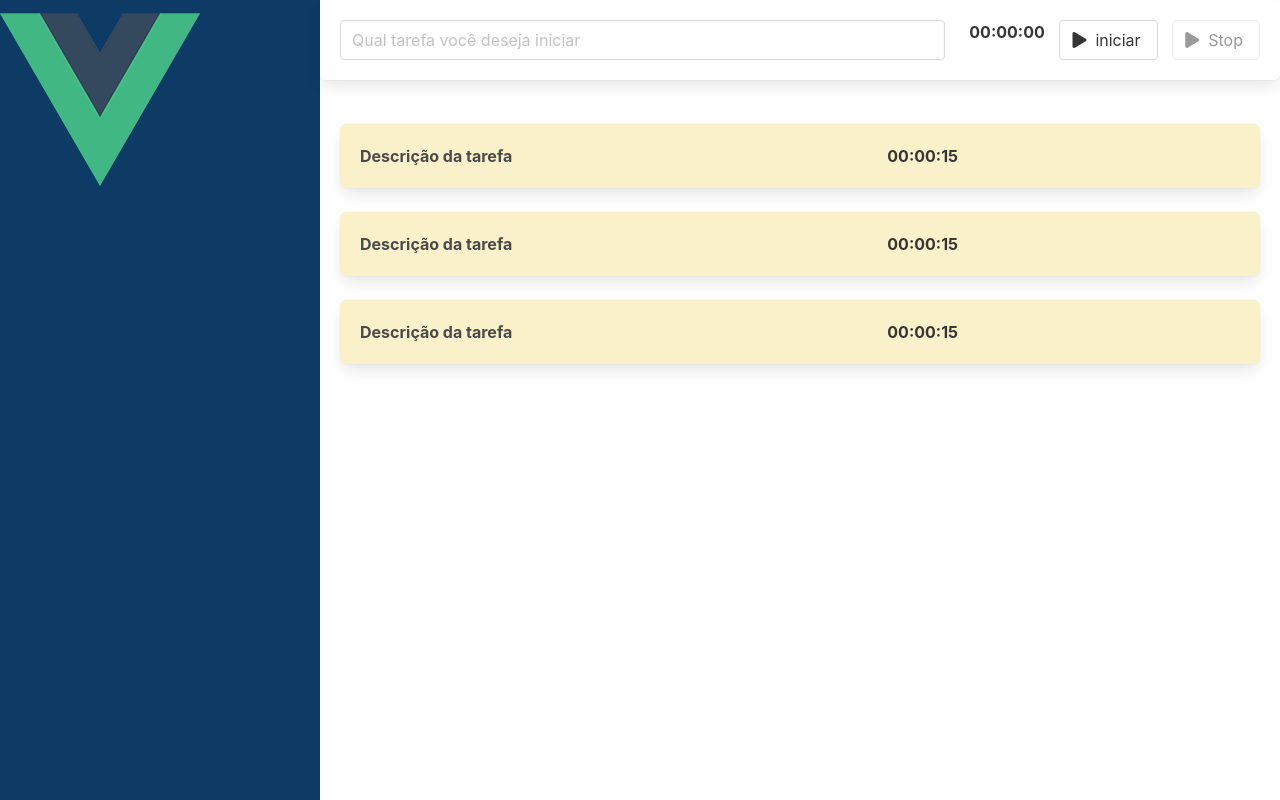
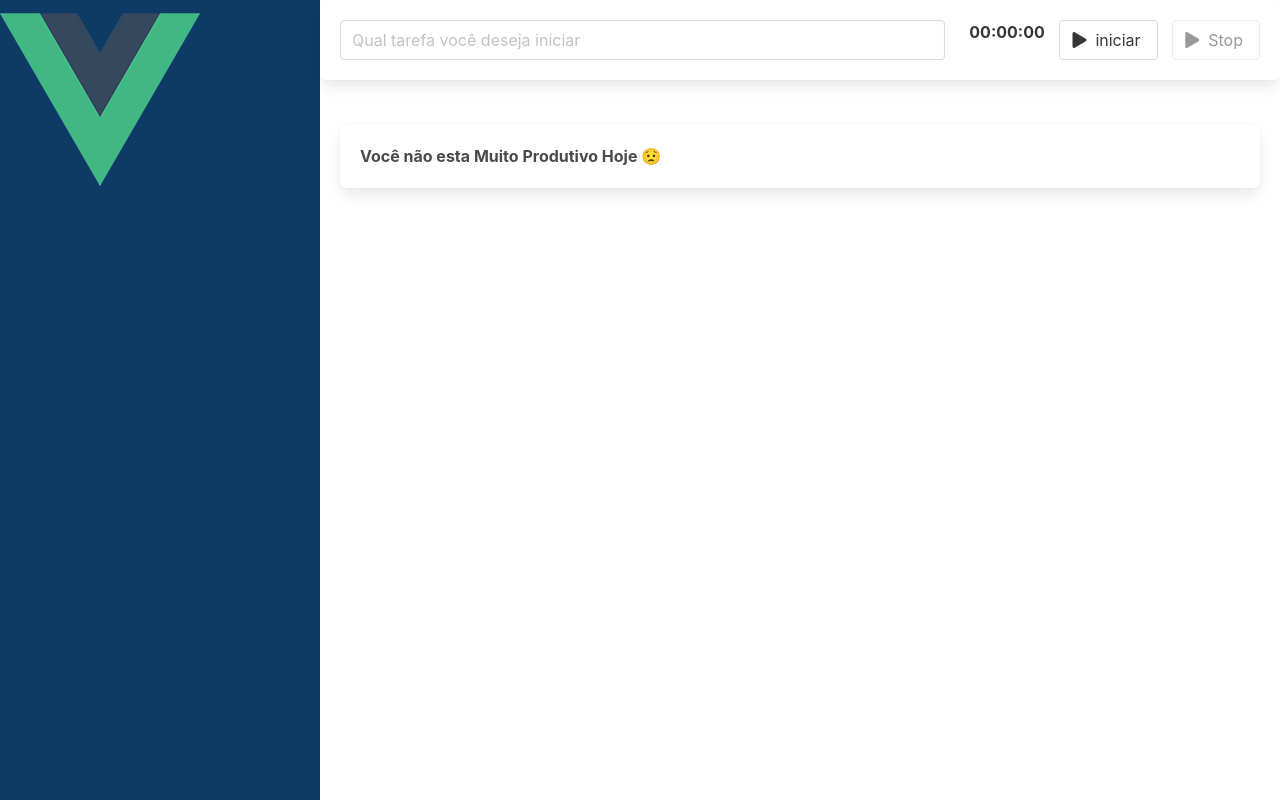
Before and after one commit to Cr-collab/alura-tracker, a Vue app: page / in a window 1280 px wide. Built offline with nearby package versions, Linux system fonts and the light colour scheme.

Commit message:
renderixou nossa lista de tarefas, criamos um valor padrão caso a lista não tenha uma descrição , fixemos também em caso de nçao ter neuma lista mostar uma task dizendo que não estamos produtivos hoje

```diff
--- a/src/App.vue
+++ b/src/App.vue
@@ -19,11 +19,16 @@
     </div>
     <!-- cada div são uma porção   -->
     <div class="column is-three-quarter">
-      <Formulario />
+      <Formulario @aoSalvarTarefa="salvarTarefa" />
       <div class="lista">
-        <Tarefa />
-        <Tarefa />
-        <Tarefa />
+        <Tarefa
+          v-for="(tarefa, index) in tarefas"
+          :key="index"
+          :tarefa="tarefa"
+        />
+        <Box v-if="listaEstaVazia">
+          Você não esta Muito Produtivo Hoje 😟
+        </Box>
       </div>
     </div>
   </main>
@@ -34,7 +39,9 @@
 
 import BarraLateral from '../src/components/BarraLateral.vue'
 import Formulario from './components/Formulario.vue'
+import ITarefa from './components/interface/ITarefa'
 import Tarefa from './components/Tarefa.vue'
+import Box from './components/Box.vue'
 
 export default defineComponent({
   name: 'App',
@@ -42,6 +49,22 @@
     BarraLateral,
     Formulario,
     Tarefa,
+    Box,
+  },
+  data() {
+    return {
+      tarefas: [] as ITarefa[],
+    }
+  },
+  methods: {
+    salvarTarefa(tarefa: ITarefa) {
+      this.tarefas.push(tarefa)
+    },
+  },
+  computed: {
+    listaEstaVazia(): boolean {
+      return this.tarefas.length === 0
+    },
   },
 })
 </script>
--- /dev/null
+++ b/src/components/Box.vue
@@ -0,0 +1,15 @@
+<template>
+  <div class="box has-text-weight-bold">
+    <slot></slot>
+  </div>
+</template>
+//
+<script lang="ts">
+import { defineComponent } from 'vue'
+
+export default defineComponent({
+  name: 'Box',
+})
+</script>
+
+<style scoped></style>
--- a/src/components/Formulario.vue
+++ b/src/components/Formulario.vue
@@ -25,6 +25,7 @@
 import Temporizador from './Temporizador.vue'
 export default defineComponent({
   name: 'Formulario',
+  emits: ['aoSalvarTarefa'],
   data() {
     return {
       descricao: '',
@@ -35,8 +36,10 @@
   },
   methods: {
     finalizarTarefa(tempoDecorrido: number): void {
-      console.log('Tempos da Tarefa :', tempoDecorrido)
-      console.log('Descrição da Tarefa :', this.descricao)
+      this.$emit('aoSalvarTarefa', {
+        duracaoEmSegundos: tempoDecorrido,
+        descricao: this.descricao,
+      })
 
       this.descricao = ''
     },
--- a/src/components/Tarefa.vue
+++ b/src/components/Tarefa.vue
@@ -1,25 +1,34 @@
 <template>
-  <div class="box has-text-weight-bold">
+  <Box>
     <div class="columns">
       <div class="column is-7">
-        Descrição da tarefa
+        {{ tarefa.descricao || 'Descrição do Item' }}
       </div>
       <div class="column">
-        <Cronometro tempoEmSegundos="15" />
+        <Cronometro :tempoEmSegundos="tarefa.duracaoEmSegundos" />
       </div>
     </div>
-  </div>
+  </Box>
 </template>
 
 <script lang="ts">
-import { defineComponent } from 'vue'
+import { defineComponent, PropType } from 'vue'
 
 import Cronometro from './Cronometro.vue'
+import ITarefa from './interface/ITarefa'
+import Box from './Box.vue'
 
 export default defineComponent({
   name: 'Tarefa',
   components: {
     Cronometro,
+    Box,
+  },
+  props: {
+    tarefa: {
+      type: Object as PropType<ITarefa>,
+      required: true,
+    },
   },
 })
 </script>
--- /dev/null
+++ b/src/components/interface/ITarefa.ts
@@ -0,0 +1,4 @@
+export default interface Itarefa {
+    duracaoEmSegundos: Number;
+    descricao: string;
+}
```
